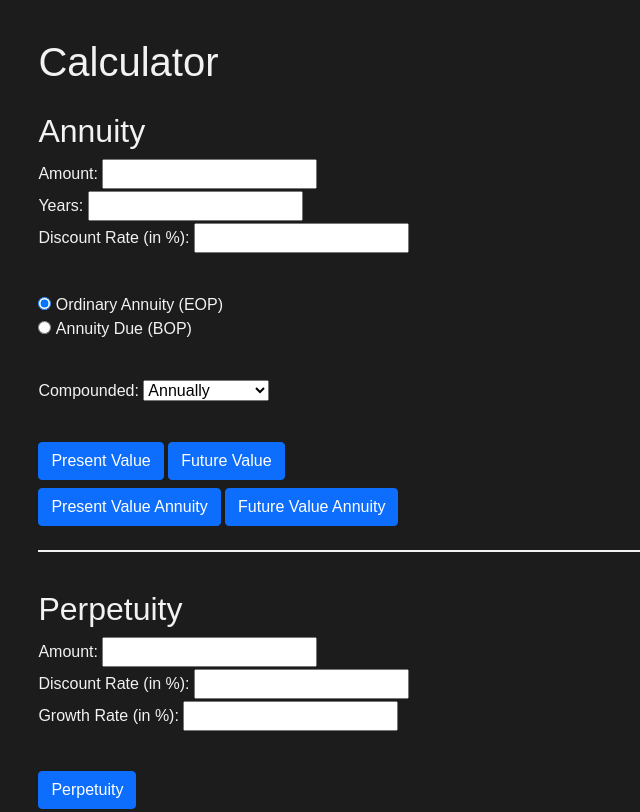
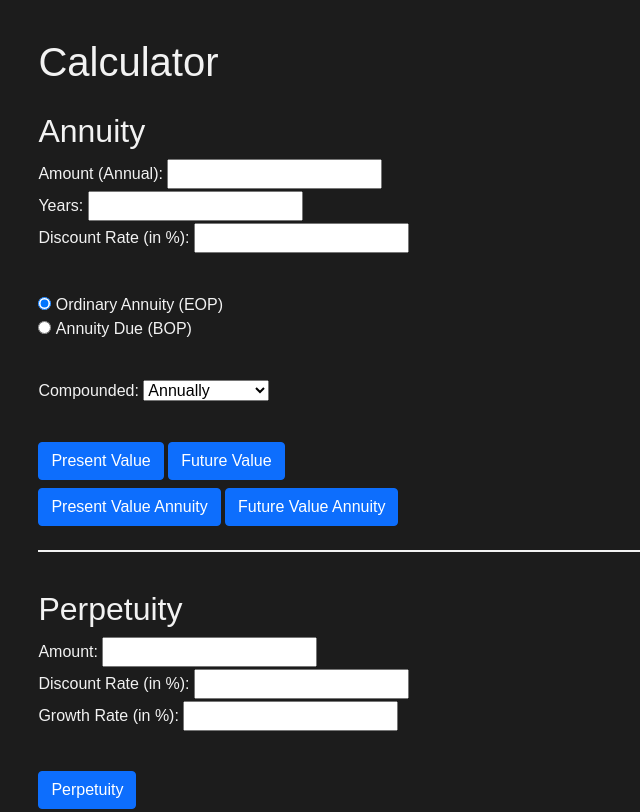
Before and after one commit to DhruvRoyale/Calc, a plain HTML site: page index.html in a window 1280 px wide. Shown: the top 812 px of the page, without its empty margins (0-640 px from the left). Drawn offline with nearby package versions, Linux system fonts and the light colour scheme.

Commit message:
Clarified Annuity Amount

```diff
--- a/index.html
+++ b/index.html
@@ -20,7 +20,7 @@
                 <h2>Annuity</h2>
 
                 <div>
-                    <label for="ann-am">Amount: </label>
+                    <label for="ann-am">Amount (Annual): </label>
                     <input type="number" id="ann-am" name="ann-am">
                 </div>
 
```
